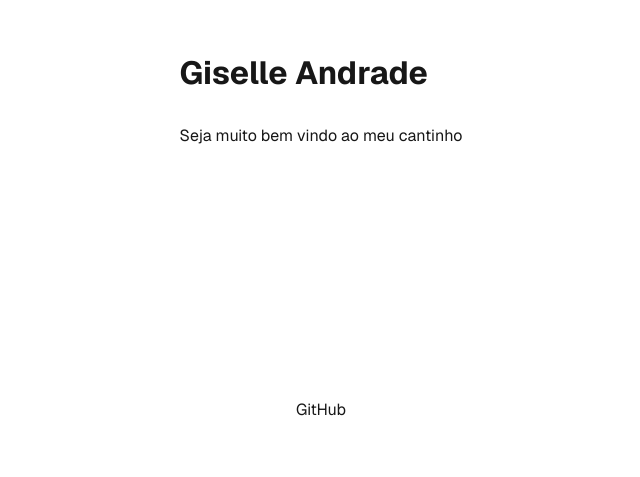
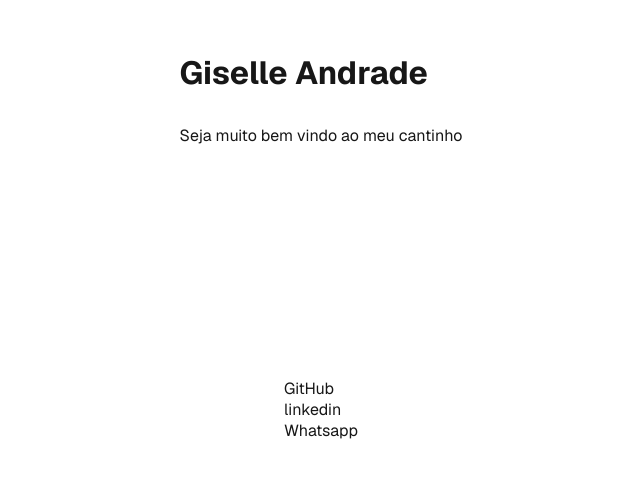
Before and after one commit to giselleandrade1/portfolio-next.js, a Next.js app: page / in a window 1280 px wide. Shown: the part 301-778 px from the top of the page, without its empty margins (319-959 px from the left). Built offline with nearby package versions, Linux system fonts and the light colour scheme.

Commit message:
social media link

```diff
--- a/pages/index.js
+++ b/pages/index.js
@@ -28,17 +28,17 @@ export default function Home() {
         className={`${styles.page} ${geistSans.variable} ${geistMono.variable}`}
       >
         <main className={styles.main}>
+
+
           <h1>Giselle Andrade</h1>
            <p>Seja muito bem vindo ao meu cantinho</p>
         </main>
         <footer className={styles.footer}>
           <p>
             <a href="https://github.com/giselleandrade1/" target="_blank">GitHub</a>
+            <a href="https://www.linkedin.com/in/giselleandrades2/" target="_blank">linkedin</a>
+            <a href="https://" target="_blank">Whatsapp</a>
           </p>
-
-
-
-
         </footer>
       </div>
     </>
```
